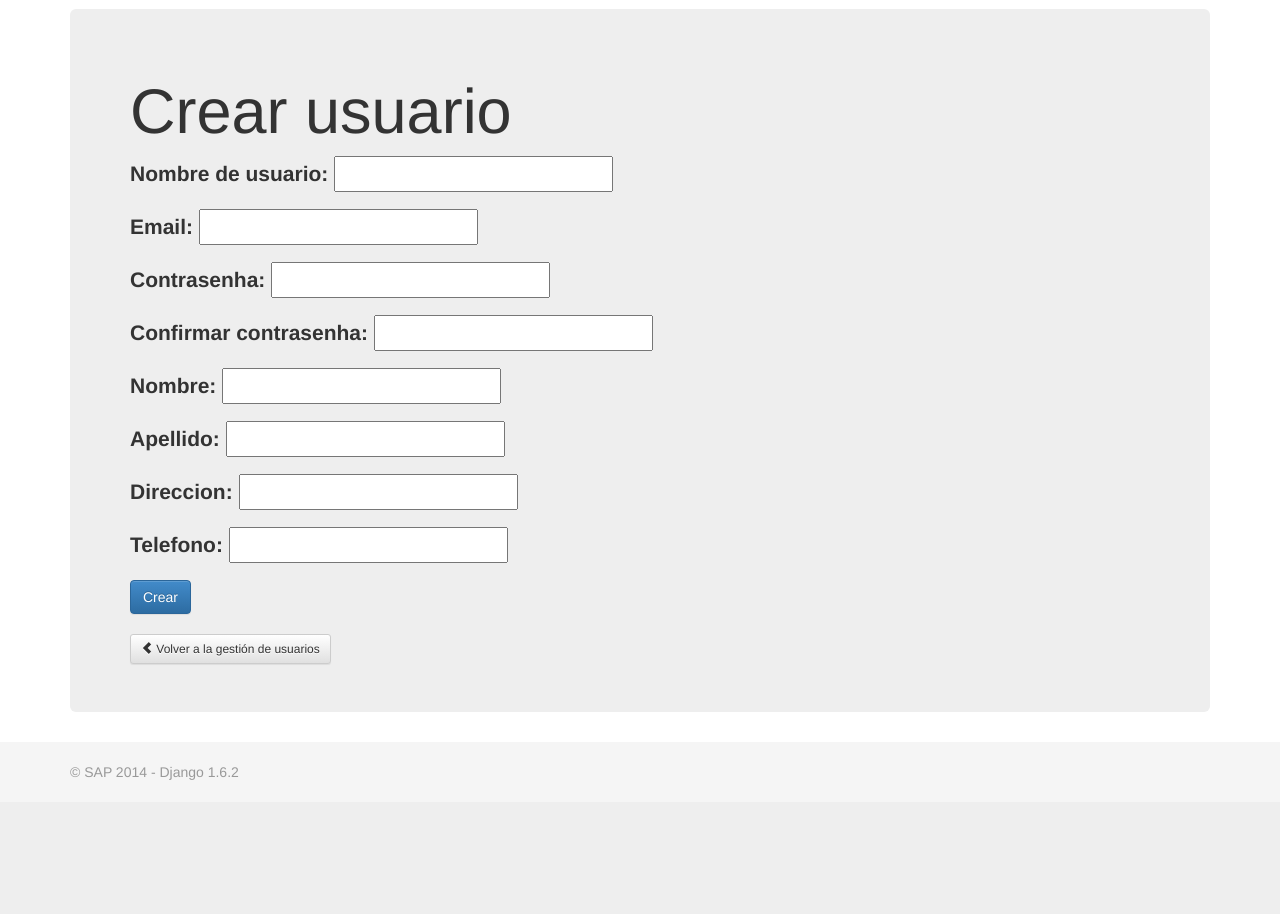
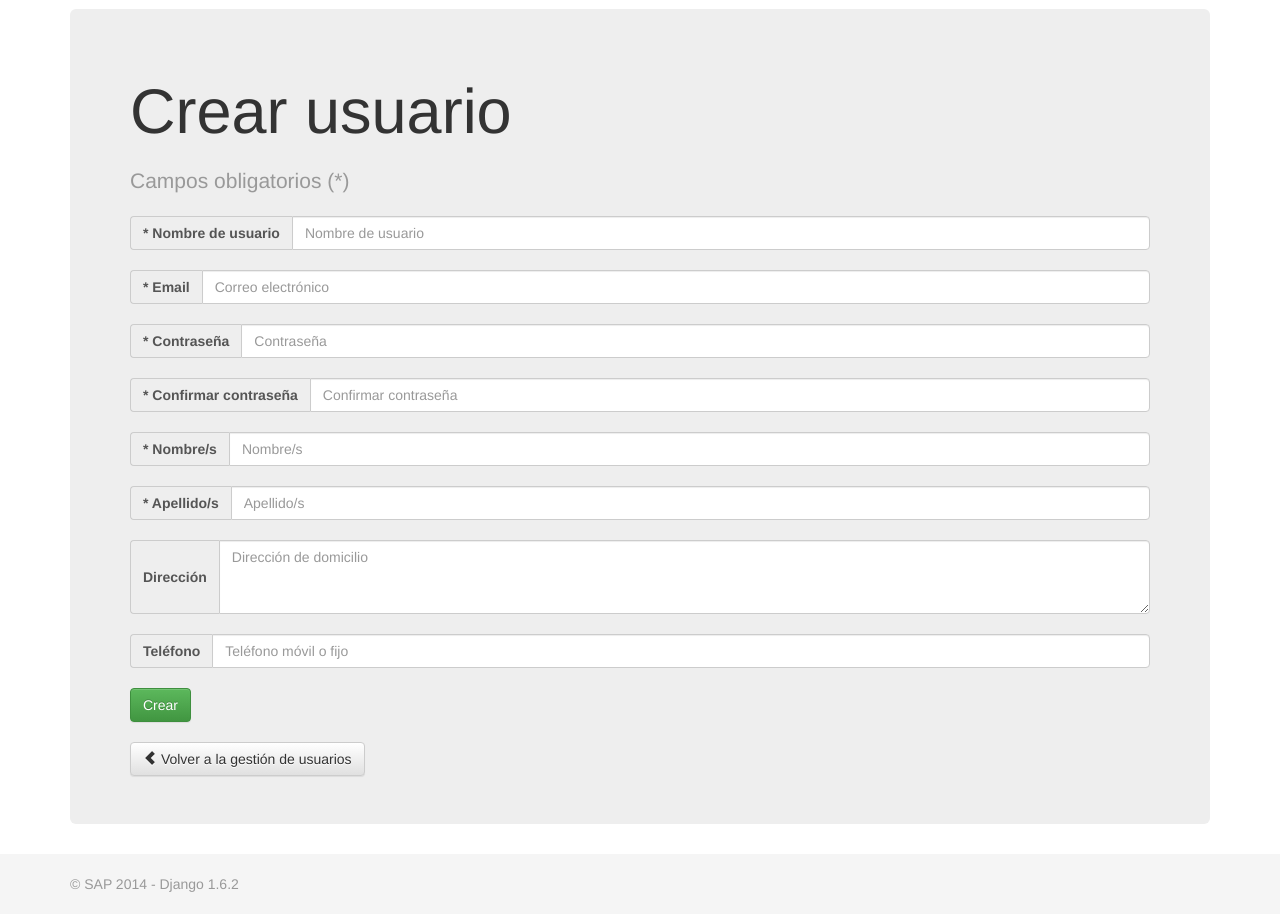
Before and after one commit to 9andresc/proyecto-sap, a Django app: page /administracion/gestion_usuarios/crear_usuario/ in a window 1280 px wide. Shown: the part 51-965 px from the top of the page. Before the commit the page ends 831 px from the top, so only its background shows below. Run offline with Django 3.2, Linux system fonts and the light colour scheme; a user stored in the database is signed in; some libraries are stand-ins or nearby versions.

Commit message:
Creación de usuario Se ha modificado el aspecto del formulario, y se han agregado más excepciones.

```diff
--- a/sap/administracion/forms.py
+++ b/sap/administracion/forms.py
@@ -7,14 +7,14 @@ class CrearUsuarioForm(forms.Form):
     """
     Formulario utilizado para la creacion de un usuario.
     """
-    username = forms.CharField(label="Nombre de usuario", widget=forms.TextInput(), required=True)
-    email = forms.EmailField(label="Email", widget=forms.TextInput(), required=True)
-    password_uno = forms.CharField(label="Contrasenha", widget=forms.PasswordInput(render_value=False), required=True)
-    password_dos = forms.CharField(label="Confirmar contrasenha", widget=forms.PasswordInput(render_value=False), required=True)
-    first_name = forms.CharField(label="Nombre", widget=forms.TextInput(), required=True)
-    last_name = forms.CharField(label="Apellido", widget=forms.TextInput(), required=True)
-    direccion = forms.CharField(label="Direccion", widget=forms.TextInput(), required=False)
-    telefono = forms.CharField(label="Telefono", widget=forms.TextInput(), required=False)
+    username = forms.CharField(label="Nombre de usuario", required=True)
+    email = forms.EmailField(label="Email", required=True)
+    password_uno = forms.CharField(label="Contrasenha", required=True)
+    password_dos = forms.CharField(label="Confirmar contrasenha", required=True)
+    first_name = forms.CharField(label="Nombre", required=True)
+    last_name = forms.CharField(label="Apellido", required=True)
+    direccion = forms.CharField(label="Direccion", required=False)
+    telefono = forms.CharField(label="Telefono", required=False)
 
     def clean_username(self):
         username = self.cleaned_data['username']
@@ -33,12 +33,17 @@ class CrearUsuarioForm(forms.Form):
         raise forms.ValidationError('Email ya registrado')
 
     def clean_password_dos(self):
-        password_uno = self.cleaned_data['password_uno']
         password_dos = self.cleaned_data['password_dos']
-        if password_uno == password_dos:
+        if 'password_uno' in self.cleaned_data:
+            password_uno = self.cleaned_data['password_uno']
+        else:
+            raise forms.ValidationError('Las claves no coinciden')
+        if password_dos == password_uno:
             pass
         else:
             raise forms.ValidationError('Las claves no coinciden')
+
+
 
 class ModificarUsuarioForm(forms.Form):
     """
--- a/sap/administracion/templates/usuario/crear_usuario.html
+++ b/sap/administracion/templates/usuario/crear_usuario.html
@@ -2,15 +2,88 @@
 {% block title %}SAP - Crear usuario{% endblock %}
 {% block content %}
 <div class="jumbotron">
-	<div class="bs-example">
-		<h1>Crear usuario</h1>
-		<form class="form-horizontal" method="POST">
-			{% csrf_token %}
-			{{ form.as_p }}
-            <button type="submit" class="btn btn-primary">Crear</button>
-		</form>
+	<h1>Crear usuario</h1>
+    <form class="form-horizontal" method="POST">
+    	{% csrf_token %}
+
+    	<!-- Manejo de errores del formulario -->
+    	{% if form.errors %}
+    	<div class="panel panel-warning">
+    		<div class="panel-heading">
+    			<h3 class="panel-title">¡Alto ahí!</h3>
+            </div>
+            <div class="panel-body">
+            	<h3 class="panel-title">No has completado correctamente el formulario. Los campos afectados son:</h3>
+            	<br>
+            	<ul class="list-unstyled">
+            		{% for field in form %}
+            			{% if field.errors %}
+  							<li><b>{{ field.label }}</b></li>
+  								{% for error in field.errors %}
+    								<ul>
+    									{% if error == "This field is required." %}
+      										<li>No has ingresado este campo.</li>
+      									{% elif error == "Enter a valid email address."%}
+      										<li>No has ingresado un email válido.</li>
+      									{% else %}
+      										<li>{{ error }}</li>
+      									{% endif %}
+    								</ul>
+    							{% endfor %}
+  							</li>
+  						{% endif %}
+  					{% endfor %}
+				</ul>
+            </div>
+        </div>
+        {% endif %}
+        <!-- Fin del manejo de errores del formulario -->
+
+		<p class="text-muted">Campos obligatorios (*)</p>
+		<div class="input-group">
+			<span class="input-group-addon"><b>* Nombre de usuario</b></span>
+			<input type="text" class="form-control" id="username" name="username" placeholder="Nombre de usuario">
+        </div>
+        <br>
+        <div class="input-group">
+			<span class="input-group-addon"><b>* Email</b></span>
+			<input type="text" class="form-control" id="email" name="email" placeholder="Correo electrónico">
+        </div>
 		<br>
-		<a class="btn btn-sm btn-default" href="{% url 'vista_gestion_usuarios' %}"><span class="glyphicon glyphicon-chevron-left"></span> Volver a la gestión de usuarios</a>
-	</div>
+        <div class="input-group">
+			<span class="input-group-addon"><b>* Contraseña</b></span>
+			<input type="password" class="form-control" id="password_uno" name="password_uno" placeholder="Contraseña">
+        </div>
+        <br>
+        <div class="input-group">
+			<span class="input-group-addon"><b>* Confirmar contraseña</b></span>
+			<input type="password" class="form-control" id="password_dos" name="password_dos" placeholder="Confirmar contraseña">
+        </div>
+        <br>
+        <div class="input-group">
+			<span class="input-group-addon"><b>* Nombre/s</b></span>
+			<input type="text" class="form-control" id="first_name" name="first_name" placeholder="Nombre/s">
+        </div>
+        <br>
+        <div class="input-group">
+			<span class="input-group-addon"><b>* Apellido/s</b></span>
+			<input type="text" class="form-control" id="last_name" name="last_name" placeholder="Apellido/s">
+        </div>
+        <br>
+        <div class="input-group">
+			<span class="input-group-addon"><b>Dirección</b></span>
+			<textarea rows="3" class="form-control" id="direccion" name="direccion" placeholder="Dirección de domicilio"></textarea>
+        </div>
+        <br>
+        <div class="input-group">
+			<span class="input-group-addon"><b>Teléfono</b></span>
+			<input type="txt" class="form-control" id="telefono" name="telefono" placeholder="Teléfono móvil o fijo">
+        </div>
+
+        <br>
+        <button type="submit" class="btn btn-success">Crear</button>
+    </form>
+	<br>
+	<a class="btn btn-default" href="{% url 'vista_gestion_usuarios' %}"><span class="glyphicon glyphicon-chevron-left"></span> Volver a la gestión de usuarios</a>
 </div>
 {% endblock %}
--- a/sap/administracion/views.py
+++ b/sap/administracion/views.py
@@ -24,7 +24,7 @@ def crear_usuario_view(request):
     """
     form = CrearUsuarioForm()
     if request.method == "POST":
-        form = CrearUsuarioForm(request.POST)
+        form = CrearUsuarioForm(data=request.POST)
         if form.is_valid():
             username = form.cleaned_data['username']
             email = form.cleaned_data['email']
```
